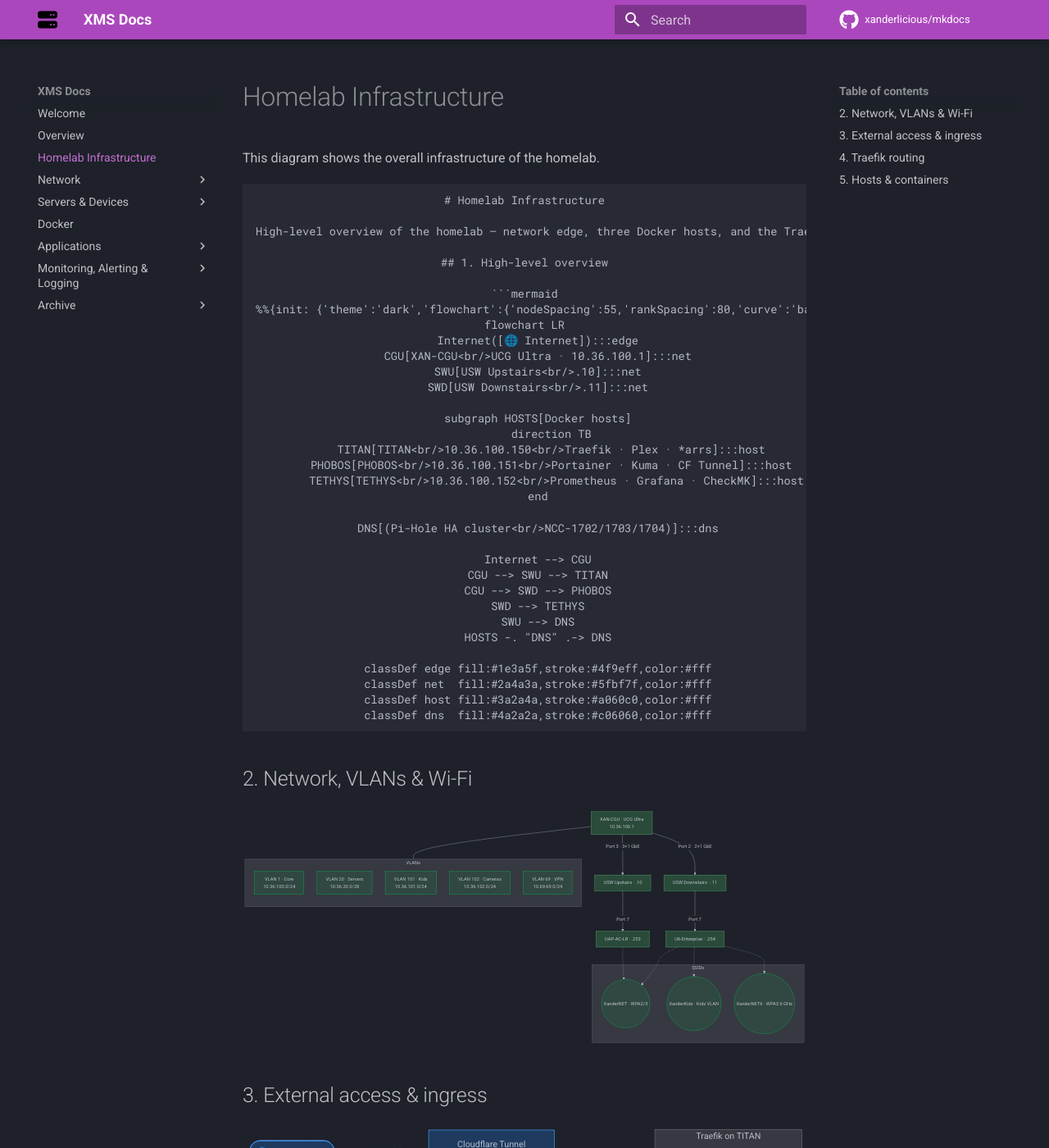
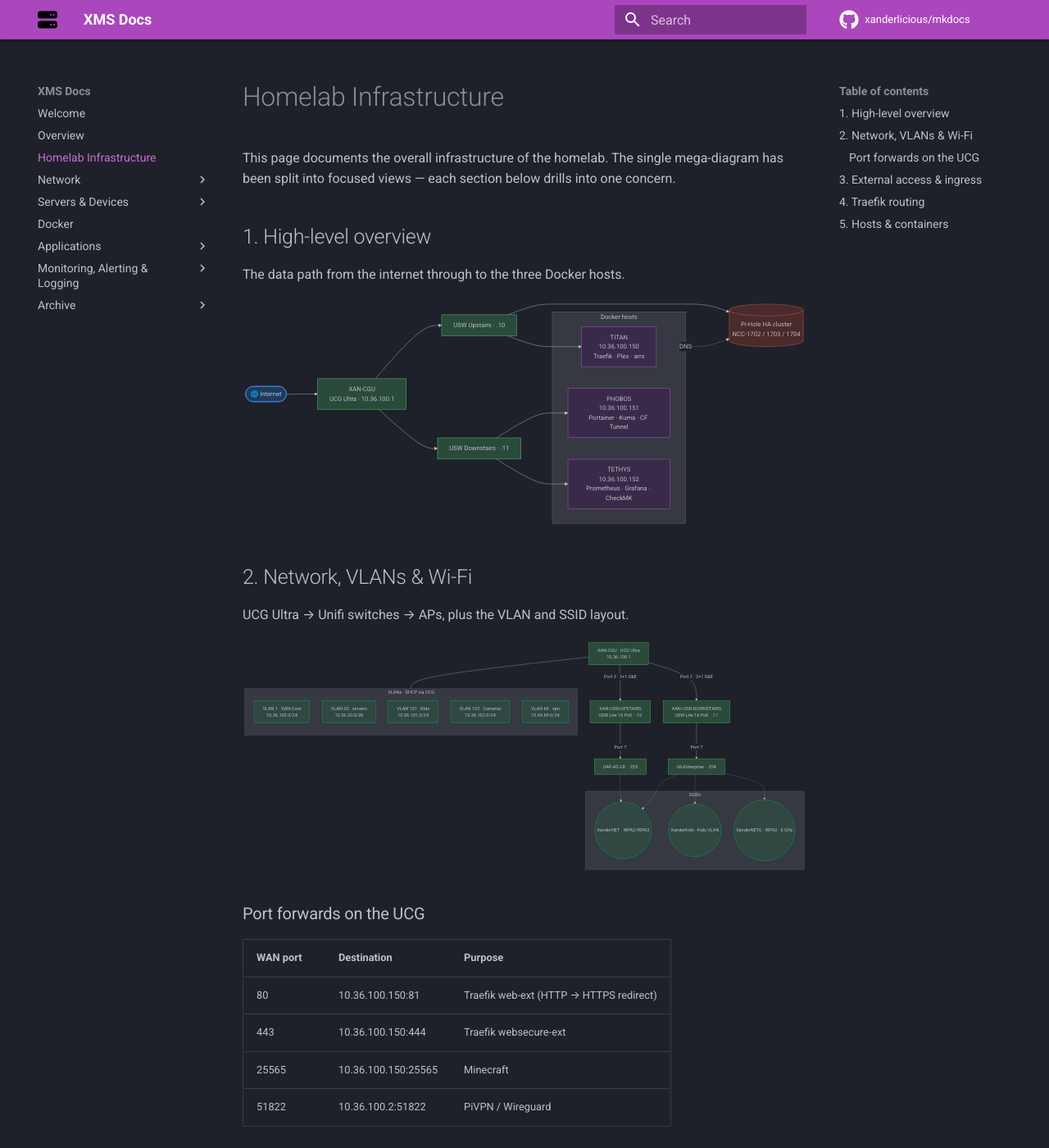
Before and after one commit to Xanderlicious/mkdocs, an MkDocs documentation site: the page built from docs/homelabinfra.md, in a window 1280 px wide and 1400 px high. Shown: the whole window at 82% size. Built offline with MkDocs 1.6.1 and Material for MkDocs 9.7.7, drawn with Linux system fonts in a browser that asks for light colours; comment, search, counter and statistics services are not loaded; some of the changed text lies outside the part shown.

Commit message:
updated the mermaid code again

````diff
--- a/docs/homelabinfra.md
+++ b/docs/homelabinfra.md
@@ -1,30 +1,27 @@
 # Homelab Infrastructure
 
-This diagram shows the overall infrastructure of the homelab.
-
-```mermaid
-# Homelab Infrastructure
-
-High-level overview of the homelab — network edge, three Docker hosts, and the Traefik-fronted services. Each section below drills into one area.
+This page documents the overall infrastructure of the homelab. The single mega-diagram has been split into focused views — each section below drills into one concern.
 
 ## 1. High-level overview
+
+The data path from the internet through to the three Docker hosts.
 
 ```mermaid
 %%{init: {'theme':'dark','flowchart':{'nodeSpacing':55,'rankSpacing':80,'curve':'basis','htmlLabels':true}}}%%
 flowchart LR
     Internet([🌐 Internet]):::edge
     CGU[XAN-CGU<br/>UCG Ultra · 10.36.100.1]:::net
-    SWU[USW Upstairs<br/>.10]:::net
-    SWD[USW Downstairs<br/>.11]:::net
+    SWU[USW Upstairs · .10]:::net
+    SWD[USW Downstairs · .11]:::net
 
     subgraph HOSTS[Docker hosts]
         direction TB
-        TITAN[TITAN<br/>10.36.100.150<br/>Traefik · Plex · *arrs]:::host
+        TITAN[TITAN<br/>10.36.100.150<br/>Traefik · Plex · arrs]:::host
         PHOBOS[PHOBOS<br/>10.36.100.151<br/>Portainer · Kuma · CF Tunnel]:::host
         TETHYS[TETHYS<br/>10.36.100.152<br/>Prometheus · Grafana · CheckMK]:::host
     end
 
-    DNS[(Pi-Hole HA cluster<br/>NCC-1702/1703/1704)]:::dns
+    DNS[(Pi-Hole HA cluster<br/>NCC-1702 / 1703 / 1704)]:::dns
 
     Internet --> CGU
     CGU --> SWU --> TITAN
@@ -41,12 +38,14 @@
 
 ## 2. Network, VLANs & Wi-Fi
 
+UCG Ultra → Unifi switches → APs, plus the VLAN and SSID layout.
+
 ```mermaid
 %%{init: {'theme':'dark','flowchart':{'nodeSpacing':45,'rankSpacing':60}}}%%
 flowchart TB
     CGU[XAN-CGU · UCG Ultra<br/>10.36.100.1]:::net
-    SWU[USW Upstairs · .10]:::net
-    SWD[USW Downstairs · .11]:::net
+    SWU[XAN-USW-UPSTAIRS<br/>USW Lite 16 PoE · .10]:::net
+    SWD[XAN-USW-DOWNSTAIRS<br/>USW Lite 16 PoE · .11]:::net
     AP1[UAP-AC-LR · .253]:::net
     AP2[U6-Enterprise · .254]:::net
 
@@ -55,33 +54,46 @@
     SWU -- "Port 7" --> AP1
     SWD -- "Port 7" --> AP2
 
-    subgraph VLANS[VLANs]
+    subgraph VLANS[VLANs · DHCP via UCG]
         direction TB
-        V1[VLAN 1 · Core<br/>10.36.100.0/24]
-        V20[VLAN 20 · Servers<br/>10.36.20.0/28]
+        V1[VLAN 1 · XAN-Core<br/>10.36.100.0/24]
+        V20[VLAN 20 · servers<br/>10.36.20.0/28]
         V101[VLAN 101 · Kids<br/>10.36.101.0/24]
         V102[VLAN 102 · Cameras<br/>10.36.102.0/24]
-        V69[VLAN 69 · VPN<br/>10.69.69.0/24]
+        V69[VLAN 69 · vpn<br/>10.69.69.0/24]
     end
 
     subgraph SSIDS[SSIDs]
         direction TB
-        S1((XanderNET · WPA2/3))
+        S1((XanderNET · WPA2/WPA3))
         S2((XanderKids · Kids VLAN))
-        S3((XanderNET6 · WPA3 6 GHz))
+        S3((XanderNET6 · WPA3 · 6 GHz))
     end
 
     CGU --- VLANS
     AP1 -.-> S1
-    AP2 -.-> S1 & S2 & S3
+    AP2 -.-> S1
+    AP2 -.-> S2
+    AP2 -.-> S3
 
     classDef net fill:#2a4a3a,stroke:#5fbf7f,color:#fff
 ```
 
+### Port forwards on the UCG
+
+| WAN port | Destination | Purpose |
+|---|---|---|
+| 80 | 10.36.100.150:81 | Traefik web-ext (HTTP → HTTPS redirect) |
+| 443 | 10.36.100.150:444 | Traefik websecure-ext |
+| 25565 | 10.36.100.150:25565 | Minecraft |
+| 51822 | 10.36.100.2:51822 | PiVPN / Wireguard |
+
 ## 3. External access & ingress
 
+How traffic gets in: WAN port forwards, Cloudflare Zero Trust tunnel for SSH, and Wireguard for remote LAN access.
+
 ```mermaid
-%%{init: {'theme':'dark','flowchart':{'nodeSpacing':50,'rankSpacing':70}}}%%
+%%{init: {'theme':'dark','flowchart':{'nodeSpacing':50,'rankSpacing':70,'curve':'basis'}}}%%
 flowchart LR
     WAN([🌐 WAN<br/>178.17.242.63]):::edge
     Admin([👤 Remote Admin]):::edge
@@ -90,20 +102,26 @@
 
     CGU[UCG Ultra]:::net
     PIVPN[PiVPN<br/>NCC-1702 :51822]:::dns
-    CFT[Cloudflare Tunnel<br/>cloudflared on PHOBOS]:::edge
+    CFT[Cloudflare Tunnel<br/>cloudflared on PHOBOS<br/>SSH only]:::edge
 
     subgraph TRAEFIK[Traefik on TITAN]
         direction TB
         EXT[websecure-ext :444]:::ep
+        WEXT[web-ext :81<br/>redirect → HTTPS]:::ep
         INT[websecure-int :443]:::ep
         MC[minecraft :25565]:::ep
     end
 
     WAN -- "443 → :444" --> EXT
-    WAN -- "80 → :81 → 443" --> EXT
+    WAN -- "80 → :81" --> WEXT
+    WEXT -. "redirect" .-> EXT
     WAN -- "25565" --> MC
     WAN -- "51822/UDP" --> PIVPN
-    Admin -- "SSH only" --> CFT --> TRAEFIK
+
+    Admin -- "SSH only" --> CFT
+    CFT -. "ssh" .-> TITAN([TITAN]):::host
+    CFT -. "ssh" .-> PHOBOS([PHOBOS]):::host
+    CFT -. "ssh" .-> TETHYS([TETHYS]):::host
 
     LAN -- "DNS" --> PIVPN
     LAN -- "HTTPS" --> INT
@@ -113,41 +131,45 @@
     classDef net  fill:#2a4a3a,stroke:#5fbf7f,color:#fff
     classDef dns  fill:#4a2a2a,stroke:#c06060,color:#fff
     classDef ep   fill:#2a3a4a,stroke:#60a0c0,color:#fff
+    classDef host fill:#3a2a4a,stroke:#a060c0,color:#fff
 ```
 
 ## 4. Traefik routing
+
+Entry points and the services they front. Cross-host routes go via dynamic@file on websecure-int.
 
 ```mermaid
 %%{init: {'theme':'dark','flowchart':{'nodeSpacing':40,'rankSpacing':60}}}%%
 flowchart LR
     EXT[websecure-ext :444]:::ep
     INT[websecure-int :443]:::ep
+    METRICS[metrics :8088<br/>Prometheus scrape]:::ep
 
-    subgraph EXTSVC[External services]
+    subgraph EXTSVC[External · websecure-ext]
         direction TB
         E1[plex]
-        E2[overseerr]
+        E2[overseerr / seerr]
         E3[sonarr-calendar]
-        E4[blog-xms / lenny / stan]
-        E5[docs]
+        E4[blog-xms · blog-lenny-sal · blog-stan-sal]
+        E5[docs · mkdocs proxy]
     end
 
-    subgraph INTSVC[Internal services on TITAN]
+    subgraph INTSVC[Internal on TITAN · websecure-int]
         direction TB
-        I1[*arrs · sonarr · radarr · lidarr]
+        I1[arrs · sonarr · radarr · lidarr]
         I2[tautulli · navidrome · sabnzbd · podgrab]
         I3[home-assistant · homepage · ghost]
         I4[it-tools · phpmyadmin · workout · tf]
         I5[traefik-manager · fail2ban · slzb]
-        I6[prometheus · grafana]
+        I6[prometheus · grafana · uptime-kuma stack]
     end
 
     subgraph DYN[Cross-host · dynamic@file]
         direction TB
-        D1[Pi-Hole NCC-1702/1703/1704]
-        D2[motioneye · uptime-kuma]
-        D3[portainer TITAN/PHOBOS/TETHYS]
-        D4[checkmk · UCG UI]
+        D1[Pi-Hole NCC-1702 / 1703 / 1704]
+        D2[motioneye · uptime-kuma on PHOBOS]
+        D3[portainer on TITAN / PHOBOS / TETHYS]
+        D4[checkmk on TETHYS · UCG UI]
     end
 
     EXT --> EXTSVC
@@ -159,14 +181,16 @@
 
 ## 5. Hosts & containers
 
+What runs where. Service groups are collapsed by purpose to keep things readable.
+
 ```mermaid
 %%{init: {'theme':'dark','flowchart':{'nodeSpacing':40,'rankSpacing':55}}}%%
 flowchart TB
     subgraph TITAN[🖥️ TITAN · 10.36.100.150 · 12 CPU / 64 GiB / ~43 TB]
         direction TB
-        T_TR[traefik]:::ep
-        T_MEDIA[Plex · *arrs · sabnzbd · tautulli · navidrome · podgrab]
-        T_WEB[ghost · blogs · docs · homepage · it-tools · phpmyadmin]
+        T_TR[traefik · 6 entrypoints]:::ep
+        T_MEDIA[Plex · arrs · sabnzbd · tautulli<br/>navidrome · podgrab]
+        T_WEB[ghost · blogs · docs<br/>homepage · it-tools · phpmyadmin]
         T_AUTO[home-assistant · slzb · workout · tf]
         T_OBS[prometheus · grafana · uptime-kuma stack]
         T_GAME[minecraft]
@@ -185,15 +209,19 @@
     subgraph TETHYS[🖥️ TETHYS · 10.36.100.152 · 4 CPU / 16 GiB]
         direction TB
         TE_MGMT[portainer]
-        TE_MON[checkmk · prometheus · grafana · unpoller<br/>node-exporter · cAdvisor · pihole-exporter · dozzle-agent]
+        TE_MON[checkmk · prometheus · grafana · unpoller<br/>node-exporter · cAdvisor<br/>pihole-exporter · dozzle-agent]
     end
 
-    P_DNS === PI2[Pi-Hole NCC-1702 on Pi]:::dns
-    P_DNS -. "nebula-sync" .-> PI2
-    TE_MON -. "scrapes" .-> TITAN & PHOBOS
-    TE_MGMT -. "checkmk agents" .-> TITAN & PHOBOS
+    PI1[Pi-Hole NCC-1702<br/>10.36.100.2 · primary<br/>+ PiVPN/Wireguard]:::dns
+    PI3[Pi-Hole NCC-1704<br/>10.36.100.151 · tertiary]:::dns
+
+    P_DNS -. "nebula-sync" .-> PI1
+    P_DNS -. "nebula-sync" .-> PI3
+    TE_MON -. "scrapes" .-> TITAN
+    TE_MON -. "scrapes" .-> PHOBOS
+    TE_MGMT -. "checkmk agents" .-> TITAN
+    TE_MGMT -. "checkmk agents" .-> PHOBOS
 
     classDef ep  fill:#2a3a4a,stroke:#60a0c0,color:#fff
     classDef dns fill:#4a2a2a,stroke:#c06060,color:#fff
 ```
-```
````
Also changed, not shown: other parts of docs/homelabinfra.md (+2 -2 lines).
